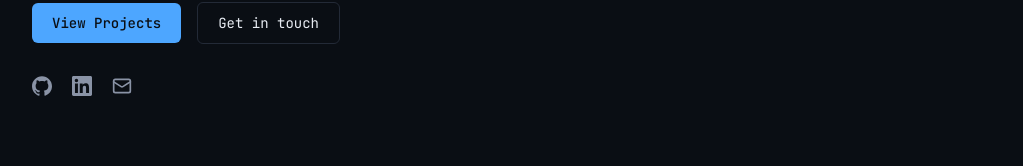
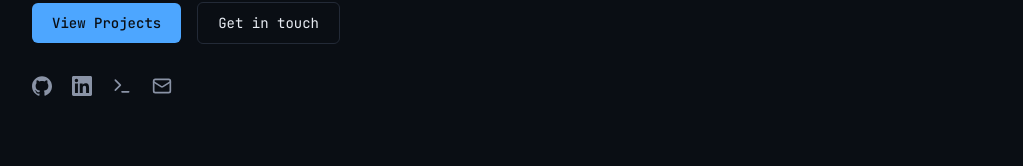
Before and after one commit to sasukeiscodin/personal_portfolio, a Next.js app: page / in a window 1280 px wide. Shown: the part 621-787 px from the top of the page, without its empty margins (128-1151 px from the left). Built offline with nearby package versions, Linux system fonts and the light colour scheme; no server answers.

Commit message:
Add TryHackMe profile link

```diff
--- a/src/components/Contact.tsx
+++ b/src/components/Contact.tsx
@@ -1,4 +1,4 @@
-import { Mail } from "lucide-react";
+import { Mail, Terminal } from "lucide-react";
 import { SectionHeading } from "./SectionHeading";
 import { Container } from "./Container";
 import { GithubIcon, LinkedinIcon } from "./icons";
@@ -43,6 +43,15 @@ export function Contact() {
               <LinkedinIcon size={16} />
               LinkedIn
             </a>
+            <a
+              href={profile.tryhackme}
+              target="_blank"
+              rel="noreferrer noopener"
+              className="flex items-center gap-2 transition-colors hover:text-text"
+            >
+              <Terminal size={16} aria-hidden="true" />
+              TryHackMe
+            </a>
           </div>
         </div>
       </Container>
--- a/src/components/Hero.tsx
+++ b/src/components/Hero.tsx
@@ -1,4 +1,4 @@
-import { Mail } from "lucide-react";
+import { Mail, Terminal } from "lucide-react";
 import { Container } from "./Container";
 import { GithubIcon, LinkedinIcon } from "./icons";
 import { profile } from "@/lib/data";
@@ -62,6 +62,15 @@ export function Hero() {
               <LinkedinIcon size={20} />
             </a>
             <a
+              href={profile.tryhackme}
+              target="_blank"
+              rel="noreferrer noopener"
+              aria-label="TryHackMe profile"
+              className="text-muted transition-colors hover:text-text"
+            >
+              <Terminal size={20} />
+            </a>
+            <a
               href={`mailto:${profile.email}`}
               aria-label="Send an email"
               className="text-muted transition-colors hover:text-text"
--- a/src/lib/data.ts
+++ b/src/lib/data.ts
@@ -5,6 +5,7 @@ export const profile = {
   email: "prathameshsk1@gmail.com",
   github: "https://github.com/sasukeiscodin",
   linkedin: "https://www.linkedin.com/in/prathameshkasar/",
+  tryhackme: "https://tryhackme.com/p/sasukeusingthm",
   resumeUrl: "/resume/Prathamesh_Kasar_Resume.pdf",
   summary:
     "Computer Engineering graduate with hands-on Linux system administration experience, including building and maintaining a self-hosted multi-service Linux server from scratch. Diagnoses and resolves system-level, network, and application issues through ongoing IT support since 2023. Experienced in server health monitoring, patch management, backup and image handling, and service availability maintenance. Google Cybersecurity Professional Certificate holder, seeking a monitoring desk or incident resolution role.",
```
